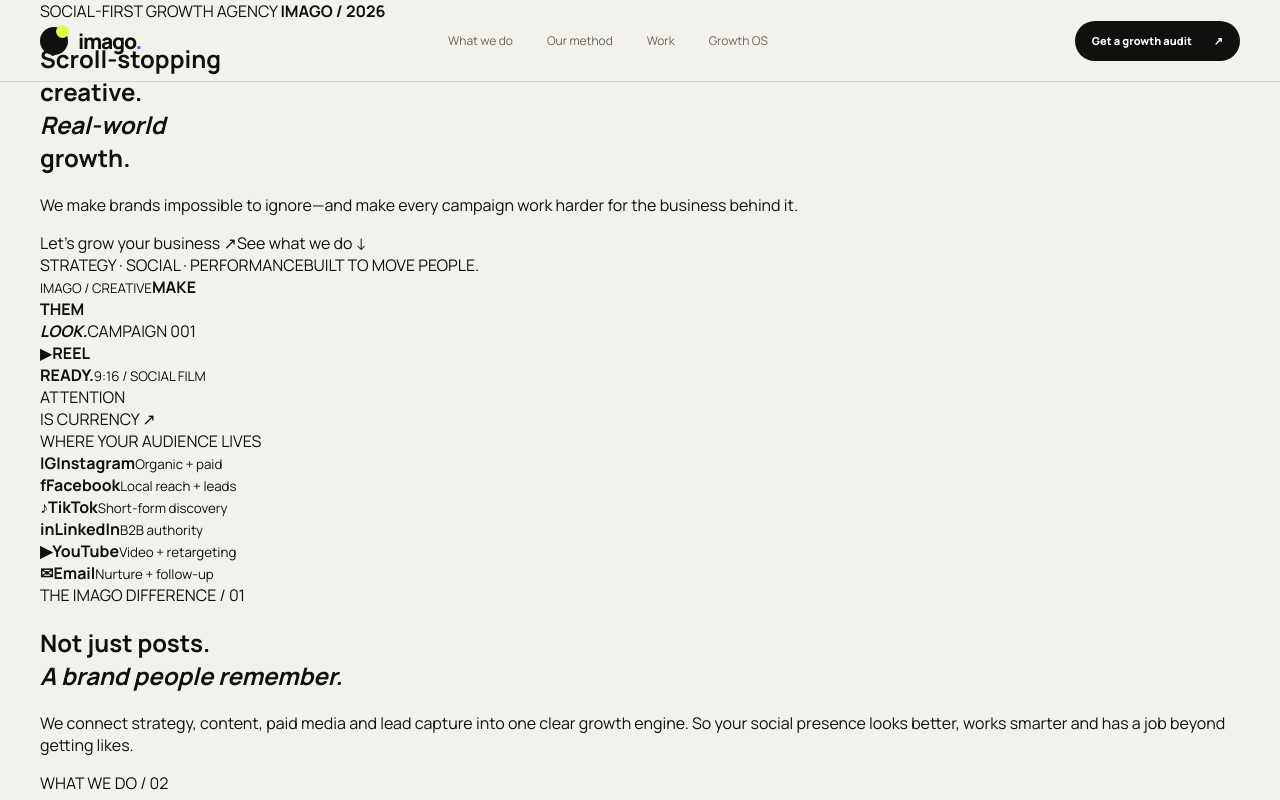
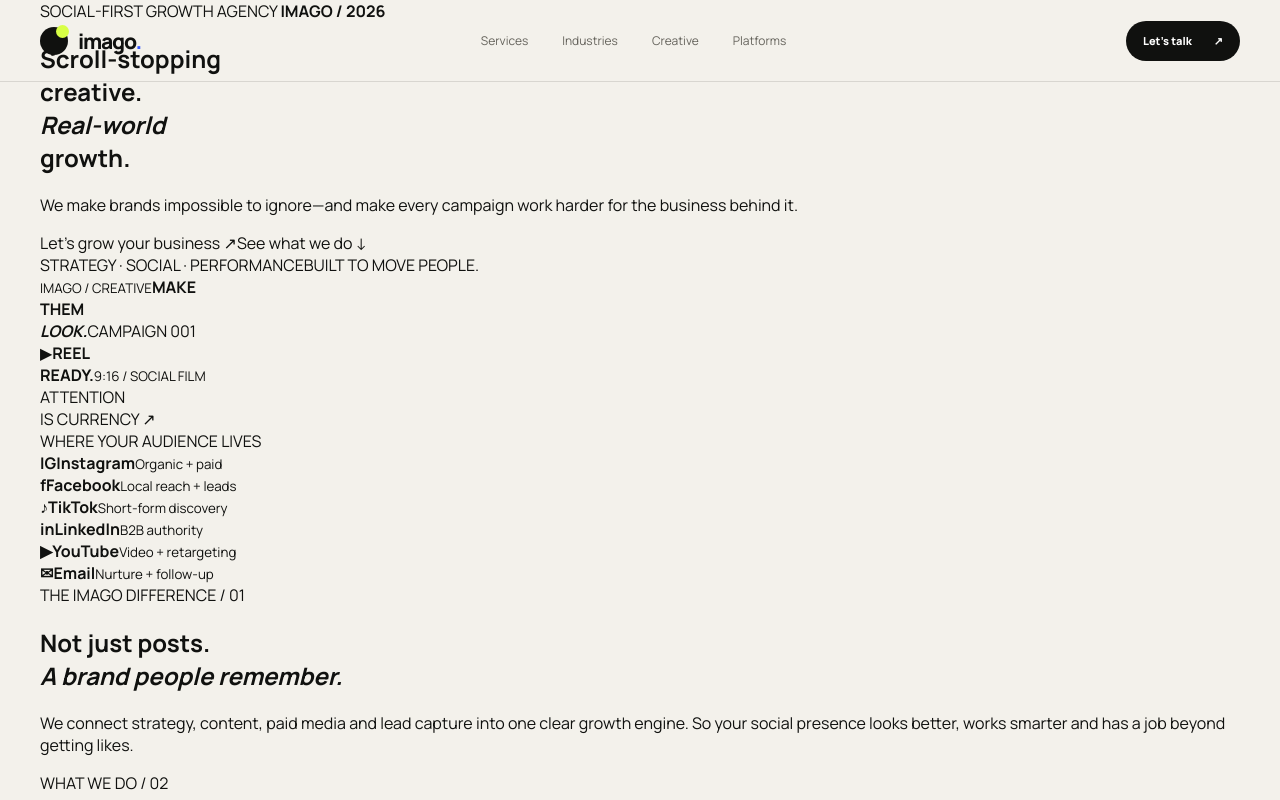
Before and after one commit to Romil-imago/imago, a Next.js app: page / in a window 1280 px wide. Shown: the top 800 px of the page. Built offline with nearby package versions, Linux system fonts and the light colour scheme; no server answers.

Commit message:
Update navigation for agency rebrand

```diff
--- a/app/components/SiteHeader.tsx
+++ b/app/components/SiteHeader.tsx
@@ -7,11 +7,11 @@ export function SiteHeader() {
     <Link className="wordmark" href="/" aria-label="Imago home"><span className="wordmark-mark" aria-hidden="true" /><span>imago<span className="wordmark-period">.</span></span></Link>
     <button className="menu-toggle" type="button" aria-expanded={open} aria-label="Toggle navigation" onClick={() => setOpen(!open)}>☰</button>
     <nav className={`main-nav${open ? " nav-open" : ""}`} aria-label="Main navigation">
-      <Link onClick={() => setOpen(false)} href="/services">What we do</Link>
-      <Link onClick={() => setOpen(false)} href="/#approach">Our method</Link>
-      <Link onClick={() => setOpen(false)} href="/work">Work</Link>
-      <Link onClick={() => setOpen(false)} href="/dashboard">Growth OS</Link>
+      <Link onClick={() => setOpen(false)} href="/services">Services</Link>
+      <Link onClick={() => setOpen(false)} href="/#industries">Industries</Link>
+      <Link onClick={() => setOpen(false)} href="/work">Creative</Link>
+      <Link onClick={() => setOpen(false)} href="/#platforms">Platforms</Link>
     </nav>
-    <Link className="button button-dark button-small nav-cta" href="/growth">Get a growth audit <span>↗</span></Link>
+    <Link className="button button-dark button-small nav-cta" href="/growth">Let’s talk <span>↗</span></Link>
   </div></header>;
 }
```
